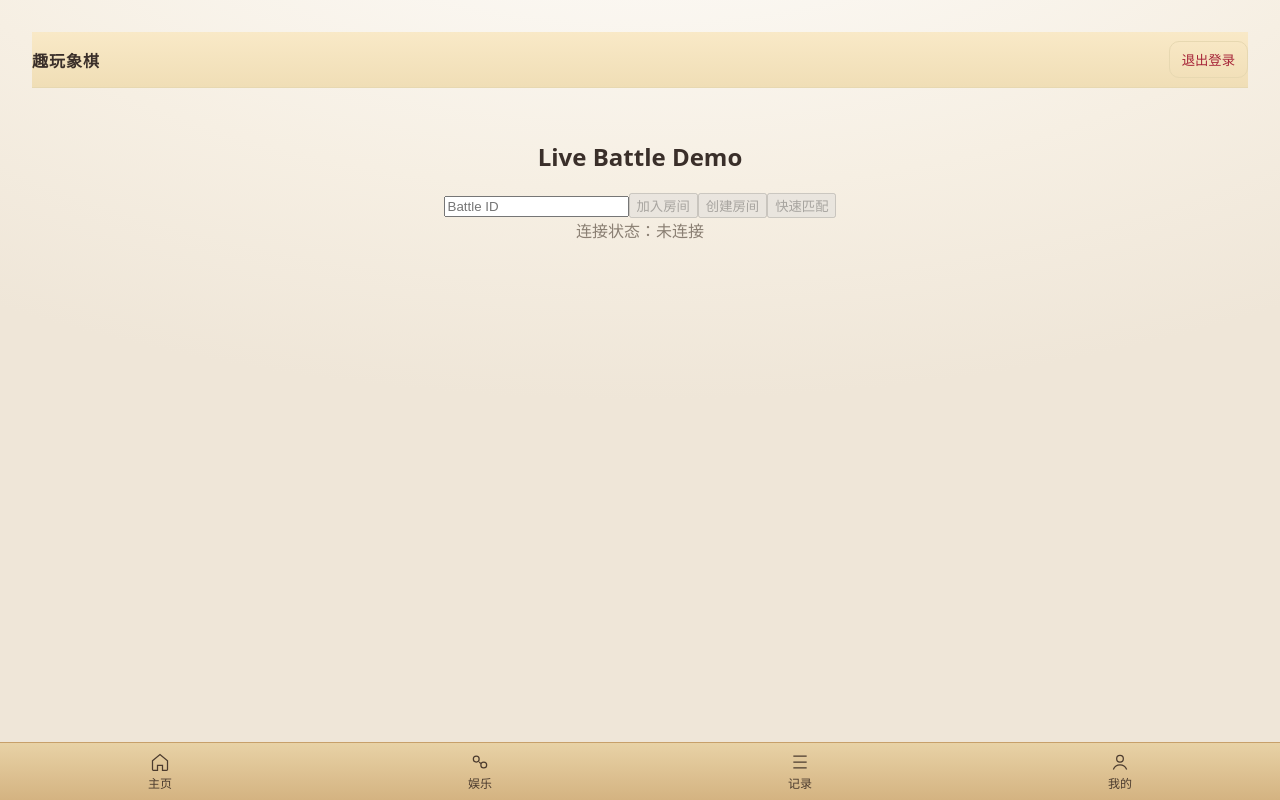
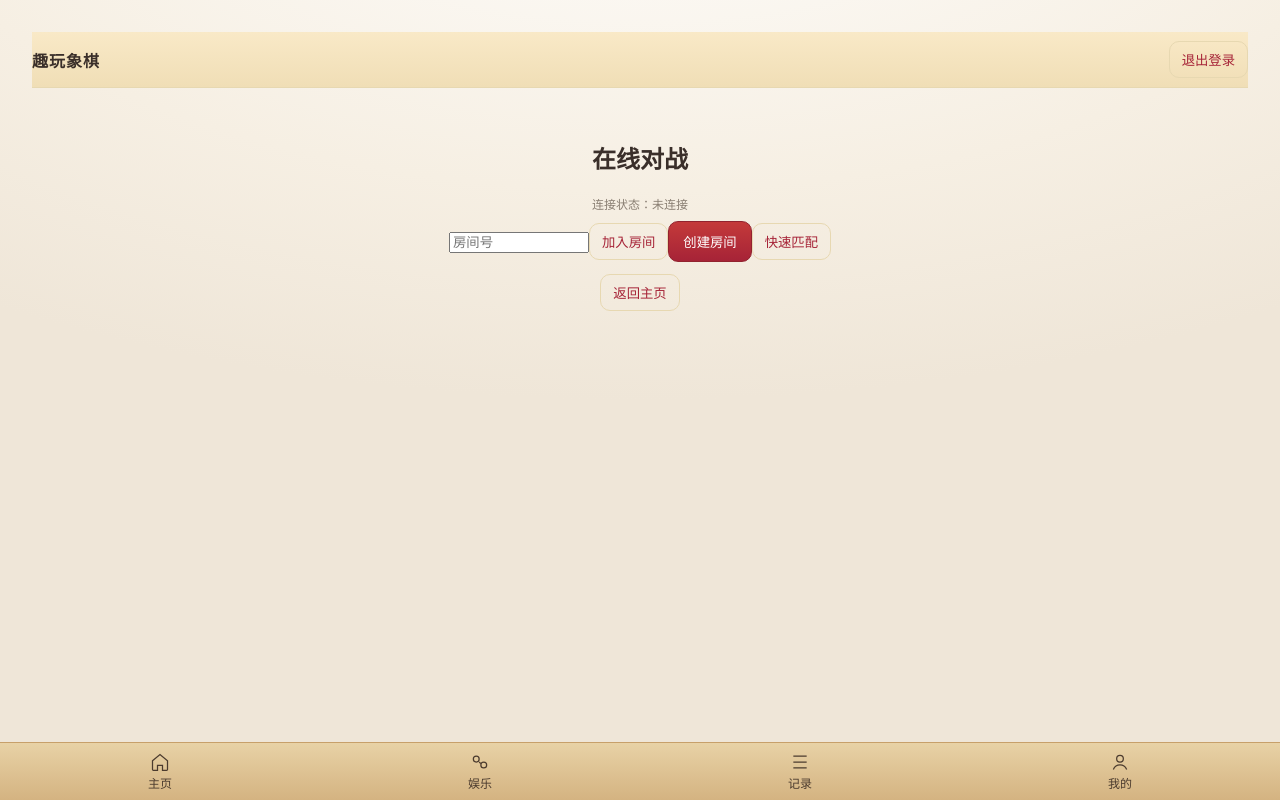
Before and after one commit to 401A-Coding/2025-Autumn-Software-Engineering, a React app in the folder frontend/: page /app/live-battle in a window 1280 px wide. Built offline with nearby package versions, Linux system fonts and the light colour scheme; no server answers; sample sign-in values are in the browser's storage; the HTML template or start-up script is replaced by a standard one.

Commit message:
feat:在线对战前端页面

```diff
--- a/frontend/src/App.tsx
+++ b/frontend/src/App.tsx
@@ -7,7 +7,7 @@ import AppLayout from './layouts/AppLayout.tsx'
 import Home from './pages/app/Home.tsx'
 import Fun from './pages/app/Fun.tsx'
 import History from './pages/app/History.tsx'
-import Favorites from './pages/app/Favorites.tsx'
+import OnlineLobby from './pages/app/OnlineLobby.tsx'
 import Profile from './pages/app/Profile.tsx'
 import LocalPlay from './pages/app/LocalPlay.tsx'
 import LiveBattle from './pages/app/LiveBattle.tsx'
@@ -29,6 +29,7 @@ function App() {
           <Route path="history" element={<History />} />
           <Route path="record/:id" element={<RecordReplay />} />
           <Route path="profile" element={<Profile />} />
+          <Route path="online-lobby" element={<OnlineLobby />} />
           <Route path="live-battle" element={<LiveBattle />} />
         </Route>
       </Route>
--- a/frontend/src/pages/app/Home.tsx
+++ b/frontend/src/pages/app/Home.tsx
@@ -14,7 +14,7 @@ export default function Home() {
             <section className="paper-card card-pad mt-12">
                 <h3 className="mt-0">在线对战</h3>
                 <p className="muted mt-6">通过网络与其他玩家实时对弈（演示版）。</p>
-                <a className="btn-primary inline-block mt-8" href="/app/live-battle">
+                <a className="btn-primary inline-block mt-8" href="/app/online-lobby">
                     进入在线对战
                 </a>
             </section>
--- a/frontend/src/pages/app/LiveBattle.tsx
+++ b/frontend/src/pages/app/LiveBattle.tsx
@@ -1,15 +1,21 @@
 import { useEffect, useMemo, useRef, useState } from 'react';
+import { useNavigate, useSearchParams } from 'react-router-dom';
 import { connectBattle } from '../../services/battlesSocket';
 import type { BattleMove, BattleSnapshot } from '../../services/battlesSocket';
 import { battleApi, userApi } from '../../services/api';
 import OnlineBoard from '../../features/chess/OnlineBoard';
 
 export default function LiveBattle() {
+    const [searchParams] = useSearchParams();
+    const navigate = useNavigate();
+    const action = searchParams.get('action'); // create | join | match | null
     const [battleId, setBattleId] = useState<number | ''>('');
+    const [joinIdInput, setJoinIdInput] = useState<string>('');
     const [connected, setConnected] = useState(false);
     const [snapshot, setSnapshot] = useState<BattleSnapshot | null>(null);
     const [moves, setMoves] = useState<BattleMove[]>([]);
     const connRef = useRef<ReturnType<typeof connectBattle> | null>(null);
+    const battleIdRef = useRef<number | null>(null);
     const [myUserId, setMyUserId] = useState<number | null>(null);
     const latestSnapshotRef = useRef<BattleSnapshot | null>(null);
     const fallbackTimerRef = useRef<number | null>(null);
@@ -47,6 +53,13 @@ export default function LiveBattle() {
                 fallbackTimerRef.current = null;
             }, 600);
         });
+        // 有玩家加入事件时，主动刷新当前房间的快照
+        c.onPlayerJoin(() => {
+            const id = battleIdRef.current;
+            if (id && id > 0) {
+                c.snapshot(id);
+            }
+        });
         return c;
     }, []);
 
@@ -69,8 +82,9 @@ export default function LiveBattle() {
     }, []);
 
     const handleJoin = async () => {
-        const id = Number(battleId);
-        if (!id) return;
+        const raw = joinIdInput.trim();
+        if (!/^\d+$/.test(raw)) return;
+        const id = Number(raw);
         try {
             // 先走 REST 入座，确保服务端把当前用户加入 players
             await battleApi.join(id);
@@ -78,6 +92,7 @@ export default function LiveBattle() {
             const msg = e instanceof Error ? e.message : String(e);
             alert(`加入房间失败：${msg}`);
         }
+        setBattleId(id);
         conn.join(id);
         conn.snapshot(id);
     };
@@ -114,33 +129,149 @@ export default function LiveBattle() {
         }
     };
 
+    // 若来自模式选择页，则自动执行创建/匹配一次
+    useEffect(() => {
+        if (!action) return;
+        if (action === 'create' && !battleId) {
+            handleCreate();
+        }
+        if (action === 'match' && !battleId) {
+            handleMatch();
+        }
+        // eslint-disable-next-line react-hooks/exhaustive-deps
+    }, [action]);
+
+    const inRoom = battleId !== '' && Number(battleId) > 0;
+
+    useEffect(() => {
+        battleIdRef.current = typeof battleId === 'number' ? battleId : null;
+    }, [battleId]);
+
+    const copyRoomId = async () => {
+        const id = battleIdRef.current;
+        if (!id) return;
+        try {
+            if (navigator.clipboard?.writeText) {
+                await navigator.clipboard.writeText(String(id));
+                alert('房间号已复制');
+            } else {
+                // 兼容处理
+                const ok = window.prompt('复制房间号', String(id));
+                if (ok) {
+                    // no-op
+                }
+            }
+        } catch {
+            // 忽略
+        }
+    };
+
+    const handleExit = () => {
+        if (!inRoom) {
+            navigate('/app/online-lobby');
+            return;
+        }
+        const ok = window.confirm('确认退出对局？');
+        if (!ok) return;
+        try {
+            // 若后端已有离开事件，可在此 emit('battle.leave', { battleId })
+            // 目前仅做前端级别退出：关闭连接并清理本地状态
+            connRef.current?.socket?.close();
+        } finally {
+            setSnapshot(null);
+            setMoves([]);
+            setBattleId('');
+            setJoinIdInput('');
+            navigate('/app/online-lobby');
+        }
+    };
+
     return (
         <div className="card-pad">
-            <h2>Live Battle Demo</h2>
-            <div className="row gap">
+            <h2>在线对战</h2>
+            <div className="muted" style={{ fontSize: 12, marginBottom: 8 }}>连接状态：{connected ? '已连接' : '未连接'}</div>
+
+            {/* 未进入房间：显示加入/创建/匹配（根据 action 裁剪） */}
+            {!inRoom && (
+                <div className="row gap" style={{ alignItems: 'center', flexWrap: 'wrap' }}>
+                    {(!action || action === 'join') && (
+                        <>
                             <input
-                    type="number"
-                    placeholder="Battle ID"
-                    value={battleId}
-                    onChange={(e) => setBattleId(e.target.value === '' ? '' : Number(e.target.value))}
+                                type="text"
+                                inputMode="numeric"
+                                pattern="\\d*"
+                                placeholder="房间号"
+                                value={joinIdInput}
+                                onChange={(e) => {
+                                    const v = e.target.value.replace(/[^0-9]/g, '');
+                                    setJoinIdInput(v);
+                                }}
+                                style={{ width: 140 }}
                             />
-                <button onClick={handleJoin} disabled={!connected || !battleId}>
+                            <button
+                                className="btn-ghost"
+                                onClick={handleJoin}
+                                disabled={!connected || !/^\d+$/.test(joinIdInput)}
+                            >
                                 加入房间
                             </button>
-                <button onClick={handleCreate} disabled={!connected}>
-                    创建房间
-                </button>
-                <button onClick={handleMatch} disabled={!connected}>
-                    快速匹配
-                </button>
+                        </>
+                    )}
+                    {!action && (
+                        <>
+                            <button className="btn-primary" onClick={handleCreate} disabled={!connected}>创建房间</button>
+                            <button className="btn-ghost" onClick={handleMatch} disabled={!connected}>快速匹配</button>
+                        </>
+                    )}
+                    {action === 'create' && !battleId && <span className="muted">正在创建房间...</span>}
+                    {action === 'match' && !battleId && <span className="muted">正在匹配...</span>}
                 </div>
+            )}
+
+            {/* 高亮创建/匹配中的状态横幅 */}
+            {!inRoom && (action === 'create' || action === 'match') && !battleId && (
+                <div style={{
+                    marginTop: 12,
+                    padding: 12,
+                    borderRadius: 8,
+                    background: 'var(--muted-bg)',
+                    color: 'var(--control-text)',
+                    border: '1px solid var(--border)'
+                }}>
+                    <div style={{ fontWeight: 700, fontSize: 16, color: 'var(--accent)' }}>
+                        {action === 'create' ? '正在创建房间…' : '正在为你匹配…'}
+                    </div>
+                    <div style={{ fontSize: 12, opacity: 0.85, marginTop: 4 }}>请稍候，完成后会显示房间号</div>
+                </div>
+            )}
+
+            {/* 进入房间：展示房间号；等待阶段不显示棋盘，开始后显示棋盘 */}
+            {inRoom && (
                 <div className="mt-2">
-                <div className="muted">连接状态：{connected ? '已连接' : '未连接'}</div>
+                    {/* 醒目的房间号徽章 */}
+                    <div style={{ display: 'flex', alignItems: 'center', justifyContent: 'center', gap: 8, marginBottom: 8 }}>
+                        <div style={{
+                            padding: '8px 12px',
+                            borderRadius: 8,
+                            background: 'var(--control-bg)',
+                            color: 'var(--accent)',
+                            border: '1px solid var(--control-border)',
+                            fontWeight: 700,
+                            fontSize: 18,
+                        }}>
+                            房间号：{battleId}
+                        </div>
+                        <button className="btn-ghost" onClick={copyRoomId}>复制</button>
+                        <button className="btn-ghost" onClick={handleExit} style={{ color: 'var(--accent-dark)' }}>退出对局</button>
+                    </div>
                     {snapshot && (
-                    <div className="mt-2">
-                        <div className="muted">对局状态：{snapshot.status}
-                            {snapshot.status === 'waiting' && '（等待另一位玩家加入）'}</div>
-                        <div className="muted">房间玩家：[{snapshot.players.join(', ')}]，我的ID：{myUserId ?? '-'}</div>
+                        <>
+                            <div style={{ fontSize: 14, fontWeight: 600 }}>
+                                对局状态：{snapshot.status}{snapshot.status === 'waiting' && '（等待好友加入）'}
+                            </div>
+                            <div className="muted" style={{ fontSize: 12, marginTop: 4 }}>玩家：[{snapshot.players.join(', ')}] · 我：{myUserId ?? '-'}</div>
+                            {(snapshot.status !== 'waiting' || (snapshot.players?.length ?? 0) >= 2) ? (
+                                <div style={{ marginTop: 12 }}>
                                     <OnlineBoard
                                         moves={moves}
                                         turnIndex={snapshot.turnIndex}
@@ -152,8 +283,33 @@ export default function LiveBattle() {
                                         onAttemptMove={handleAttemptMove}
                                     />
                                 </div>
+                            ) : (
+                                <div className="empty-center" style={{ marginTop: 12 }}>
+                                    <div style={{ fontWeight: 600 }}>
+                                        房间已创建，正在等待好友加入
+                                        <span className="loading-dots"><span></span><span></span><span></span></span>
+                                    </div>
+                                </div>
+                            )}
+                        </>
+                    )}
+                    {!snapshot && (
+                        <div className="empty-center" style={{ marginTop: 12 }}>
+                            <div>
+                                正在加载房间状态
+                                <span className="loading-dots"><span></span><span></span><span></span></span>
+                            </div>
+                        </div>
                     )}
                 </div>
+            )}
+
+            {/* 返回入口：仅在未入房时提供“返回主页” */}
+            {!inRoom && (
+                <div style={{ marginTop: 12 }}>
+                    <button className="btn-ghost" onClick={() => navigate('/app')}>返回主页</button>
+                </div>
+            )}
         </div>
     );
 }
--- /dev/null
+++ b/frontend/src/pages/app/OnlineLobby.tsx
@@ -0,0 +1,20 @@
+import { useNavigate } from 'react-router-dom'
+import './app-pages.css'
+
+export default function OnlineLobby() {
+    const navigate = useNavigate()
+    return (
+        <section className="paper-card card-pad" style={{ textAlign: 'center' }}>
+            <h2 className="mt-0">在线对战</h2>
+            <div className="muted" style={{ fontSize: 14, marginBottom: 12 }}>请选择开始方式</div>
+            <div style={{ display: 'flex', flexDirection: 'column', gap: 12 }}>
+                <button className="btn-ghost" onClick={() => navigate('/app/live-battle?action=create')}>创建房间</button>
+                <button className="btn-ghost" onClick={() => navigate('/app/live-battle?action=join')}>加入房间</button>
+                <button className="btn-ghost" onClick={() => navigate('/app/live-battle?action=match')}>快速匹配</button>
+            </div>
+            <div style={{ marginTop: 16 }}>
+                <button className="btn-ghost" onClick={() => navigate('/app/home')}>返回主页</button>
+            </div>
+        </section>
+    )
+}
```
Also changed, not shown: frontend/src/index.css (+46 -0 lines). Lines whose indentation alone changed are shown as unchanged.
